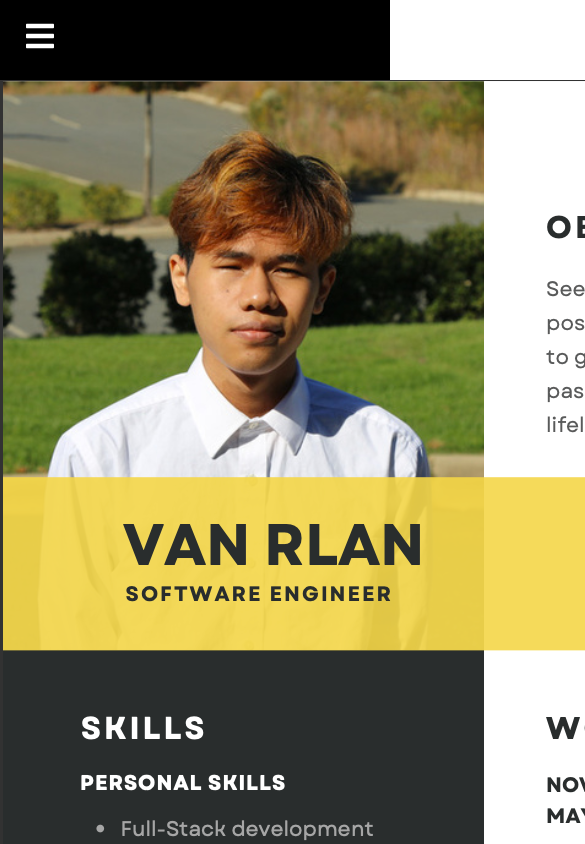
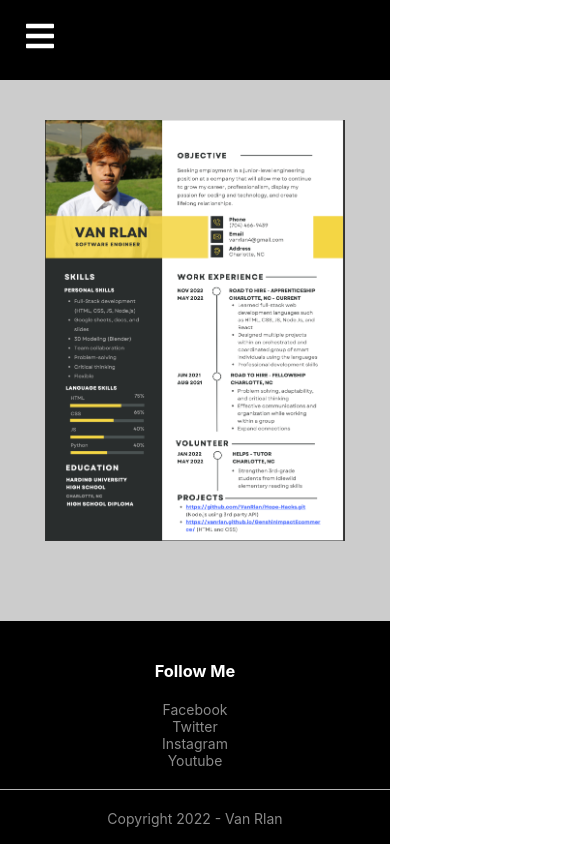
Before and after one commit to VanRlan/Portfolio, a React (Create React App) app in the folder my-portfolio/: page /resume in a window 390 px wide. Shown: the top 844 px of the page, 585 px wide, since content can reach past the window. Built offline with nearby package versions, Linux system fonts and the light colour scheme.

Commit message:
resume page finsih

```diff
--- a/my-portfolio/src/data/projects.json
+++ b/my-portfolio/src/data/projects.json
@@ -13,5 +13,10 @@
         "img": "img/Netflix-Clone.png",
         "title": "Netflix Redesign",
         "description": "Group project where we redesigned Netflix's website"
+    },
+    {
+        "img": "img/Netflix-Clone.png",
+        "title": "Netflix Redesign",
+        "description": "Group project where we redesigned Netflix's website"
     }
 ]
--- a/my-portfolio/src/pages/Home.jsx
+++ b/my-portfolio/src/pages/Home.jsx
@@ -1,47 +1,70 @@
-import React from 'react'
+import React from "react";
 import Navbar from "../components/Navbar";
 import "../partials/home.css";
-import { Link } from 'react-router-dom';
-import { useState } from "react";
-import projects from '../data/projects.json';
+import { Link } from "react-router-dom";
+import { useState, useEffect } from "react";
+import projects from "../data/projects.json";
 import Footer from "../components/Footer";
+import Loader from '../components/Loader';
 
 const Home = () => {
-    const [searchTerm, setSearchTerm] = useState('')
+  const [searchTerm, setSearchTerm] = useState("");
+  const [showLoader, setShowLoader] = useState(true);
+
+  useEffect(() => {
+    const loadingTimer = setTimeout(() => {
+      setShowLoader(false)
+    }, 3000)
+    return() => clearTimeout(loadingTimer)
+  }, [])
 
   return (
     <>
+    {showLoader && <Loader />}
       <Navbar />
-    <div className='van-intro'>
+      <div className="van-intro">
         <h3>About Me</h3>
-      <div className='van-aboutMe'>
-      <p>Junior software engineer working my way into a full-stack developer. I'm passionate about coding and hoping to one day develop my own RPG game using the programming languages I've learned and will learn. Currently an apprentice at Road to Hire, where we learn multiple programming languages such as Html, Css, Javascript, Node.Js, and React. I've also learned professional development skills such as public speaking, personal branding, time management, team collaboration and to improve my knowledge of not just technical skills but hard and soft skills.</p>
+        <div className="van-aboutMe">
+          <p>
+            Junior software engineer working my way into a full-stack developer.
+            I'm passionate about coding and hoping to one day develop my own RPG
+            game using the programming languages I've learned and will learn.
+            Currently an apprentice at Road to Hire, where we learn multiple
+            programming languages such as Html, Css, Javascript, Node.Js, and
+            React. I've also learned professional development skills such as
+            public speaking, personal branding, time management, team
+            collaboration and to improve my knowledge of not just technical
+            skills but hard and soft skills.
+          </p>
           <img src="../img/IMG_9439.JPG" alt="" />
         </div>
       </div>
       <div className="small-container-2">
         <div className="row row-2">
           <h1>All Projects</h1>
-          <input type="text" placeholder="Search..." onChange={(event) => {
-            setSearchTerm(event.target.value)
+          <input
+            type="text"
+            placeholder="Search..."
+            onChange={(event) => {
+              setSearchTerm(event.target.value);
             }}
           />
         </div>
         <div className="row">
-          {projects.filter((val) => {
+          {projects
+            .filter((val) => {
               if (searchTerm === "") {
-              return val
-            } else if (val.title.toLowerCase().includes(searchTerm.toLowerCase())) {
-              return val
+                return val;
+              } else if (
+                val.title.toLowerCase().includes(searchTerm.toLowerCase())
+              ) {
+                return val;
               }
-          }).map((project, key) => (
+            })
+            .map((project, key) => (
               <div className="col-5" key={key}>
                 <Link to="/ProductInfo">
-              <img
-                src={project.img}
-                className="items"
-                alt='pic'
-              />
+                  <img src={project.img} className="items" alt="pic" />
                 </Link>
                 <div className="product-details">
                   <h2>{project.title}</h2>
@@ -53,7 +76,7 @@ const Home = () => {
       </div>
       <Footer />
     </>
-  )
-}
+  );
+};
 
 export default Home;
--- a/my-portfolio/src/pages/Landing.jsx
+++ b/my-portfolio/src/pages/Landing.jsx
@@ -1,12 +1,20 @@
-import React from "react";
+import React, { useEffect, useState } from "react";
 import "../partials/landing.css";
 import { Link } from 'react-router-dom';
-import Loader from '../components/Loader';
+// import Loader from '../components/Loader';
 
 const Landing = () => {
+  // const [showLoader, setShowLoader] = useState(true);
+
+  // useEffect(() => {
+  //   const loadingTimer = setTimeout(() => {
+  //     setShowLoader(false)
+  //   }, 3000)
+  //   return() => clearTimeout(loadingTimer)
+  // }, [])
   return (
     <>
-    <Loader />
+    {/* {showLoader && <Loader />} */}
     <main>
         <div className="landingPageContainer">
           <header className="introduction">
--- a/my-portfolio/src/pages/Resume.jsx
+++ b/my-portfolio/src/pages/Resume.jsx
@@ -1,15 +1,18 @@
 import React from 'react'
 import Navbar from '../components/Navbar';
+import "../partials/resume.css";
+import Footer from "../components/Footer";
 
 const Resume = () => {
   return (
       <>
       <Navbar />
-      <div>
+      <div className='resume'>
         <img src="../img/van-rlan-resume.png" alt="" />
       </div>
+      <Footer />
       </>
   )
 }
 
-export default Resume
+export default Resume;
--- /dev/null
+++ b/my-portfolio/src/partials/resume.css
@@ -0,0 +1,19 @@
+.resume {
+    background-color: rgba(0, 0, 0, 0.2);
+}
+
+.resume img {
+    width: 500px;
+    display: block;
+    padding-top: 40px;
+    padding-bottom: 80px;
+    margin-left: auto;
+    margin-right: auto;
+    margin-bottom: -60px;
+}
+
+@media only screen and (max-width: 400px) {
+    .resume img {
+        width: 300px;
+    }
+}
```
Lines whose indentation alone changed are shown as unchanged.
